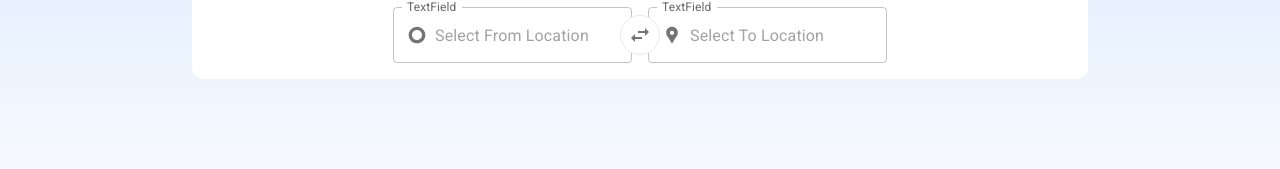
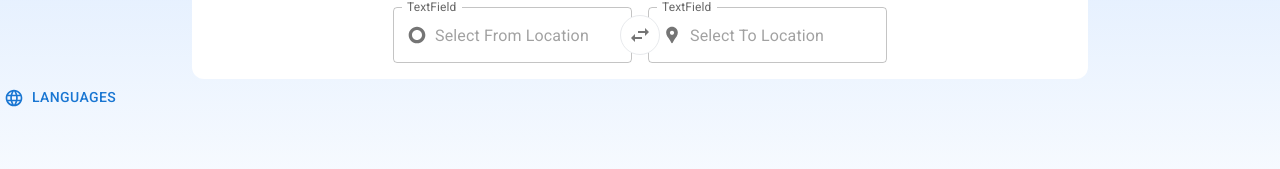
Before and after one commit to probhask/google-flight, a React (Vite) app: page /flights in a window 1280 px wide. Shown: the part 508-677 px from the top of the page. Built offline with nearby package versions, Linux system fonts and the light colour scheme.

Commit message:
Add: flight page footer

```diff
--- /dev/null
+++ b/src/components/flightFooter.tsx
@@ -0,0 +1,13 @@
+import { Language } from "@mui/icons-material";
+import { Button } from "@mui/material";
+
+const FlightFooter = () => {
+  return (
+    <div>
+      <Button startIcon={<Language />}>languages</Button>
+    </div>
+  );
+};
+FlightFooter.displayName = "FlightFooter";
+
+export default FlightFooter;
--- a/src/components/index.ts
+++ b/src/components/index.ts
@@ -4,3 +4,4 @@ export {default as BannerSection} from './bannerSection';
 export {default as Typography   } from "./ui/styledTypography"
 export {default as FlightExplorerSection} from './flightExplorer';
 export {default as DropDownSelect} from './dropdownSelect';
+export {default as FlightFooter} from './flightFooter';
--- a/src/pages/flights/index.tsx
+++ b/src/pages/flights/index.tsx
@@ -1,4 +1,8 @@
-import { BannerSection, FlightExplorerSection } from "@/components";
+import {
+  BannerSection,
+  FlightExplorerSection,
+  FlightFooter,
+} from "@/components";
 import { Box } from "@mui/material";
 
 const Flights = () => {
@@ -10,6 +14,7 @@ const Flights = () => {
         <Box className="relative z-20">
           <FlightExplorerSection />
         </Box>
+        <FlightFooter />
       </Box>
     </div>
   );
```
